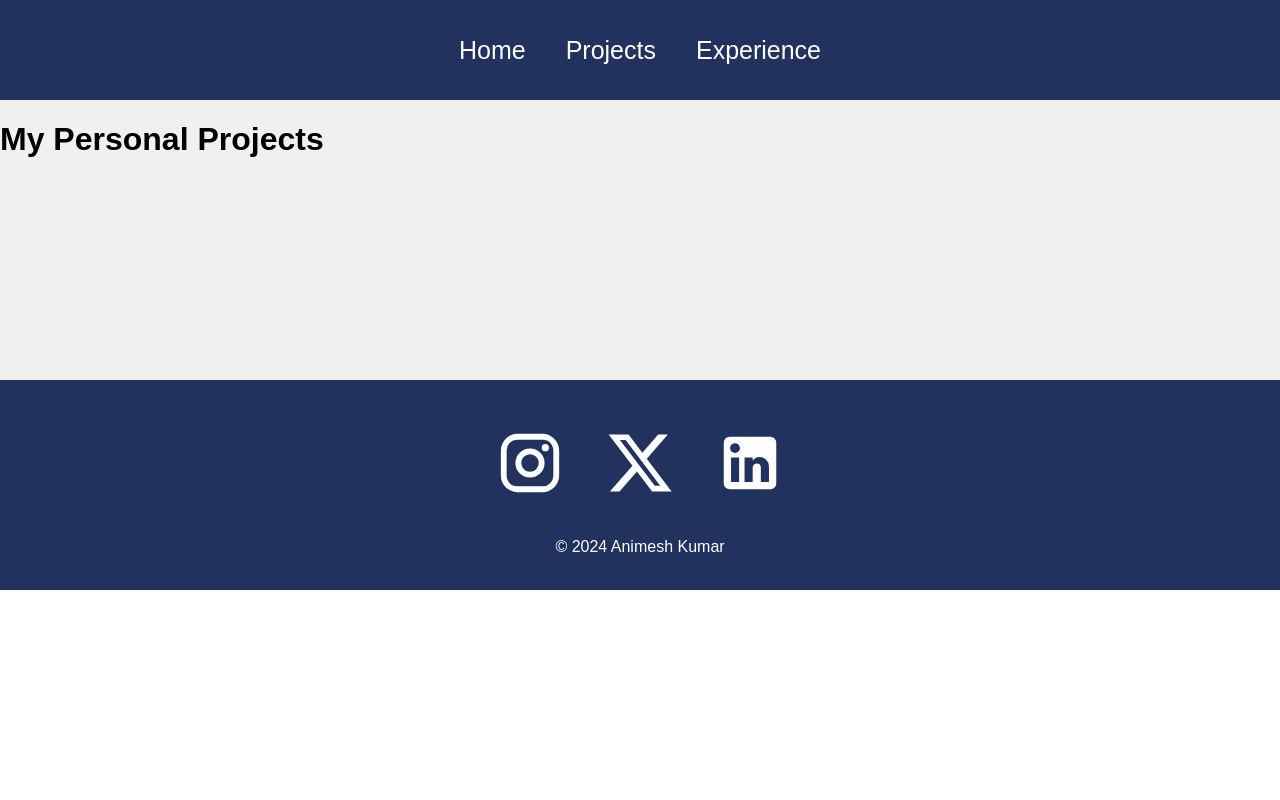
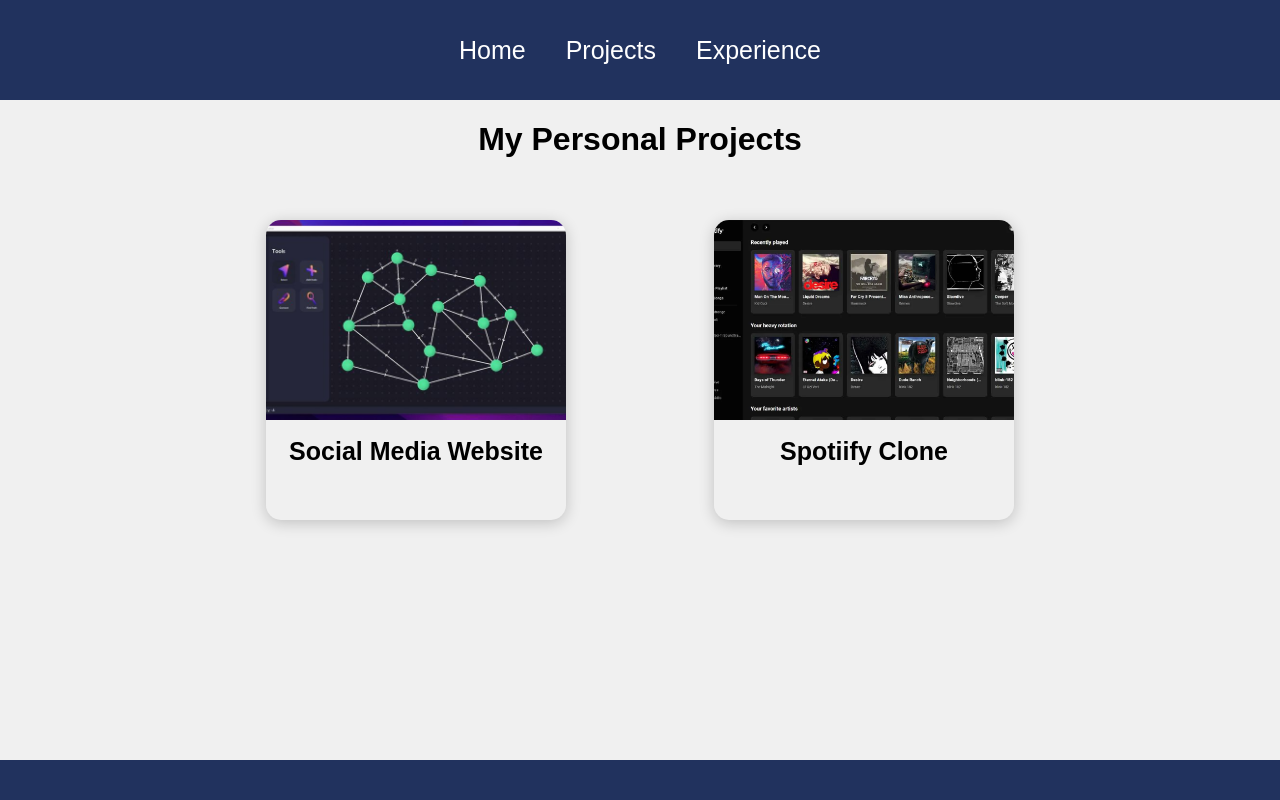
Before and after one commit to Anime31/Porfolio, a React (Create React App) app: page /projects in a window 1280 px wide. Shown: the top 800 px of the page. Built offline with nearby package versions, Linux system fonts and the light colour scheme.

Commit message:
added projects page

```diff
--- a/src/components/ProjectItem.js
+++ b/src/components/ProjectItem.js
@@ -2,9 +2,9 @@
 
 export const ProjectItem = ({ image, name}) => {
   return (
-    <div className='projetcItem'>
+    <div className='projectItem'>
         <div style={{backgroundImage: `url(${image})`}} className='bgImage' />
-        <h1> </h1>
+        <h1> {name} </h1>
     </div>
   )
 }
--- a/src/pages/Projects.js
+++ b/src/pages/Projects.js
@@ -1,14 +1,16 @@
 import React from 'react'
 import { ProjectItem } from '../components/ProjectItem';
+import Proj1 from "../assets/proj1.jpg";
+import Proj3 from "../assets/proj3.webp";
+import "../styles/Projects.css"
 
 export const Projects = () => {
   return (
     <div className='projects'>
       <h1>My Personal Projects</h1>
       <div className='projectList'>
-        {/* <ProjectItem name="Social Media Website" image={} />
-        <ProjectItem /> */}
-
+        <ProjectItem name="Social Media Website" image={Proj1} />
+        <ProjectItem name="Spotiify Clone" image={Proj3} />
       </div>
     </div>
   )
--- /dev/null
+++ b/src/styles/Projects.css
@@ -0,0 +1,74 @@
+.projects {
+    width: 100%;
+    height: auto;
+    display: flex;
+    justify-content: center;
+    align-items: center;
+    flex-direction: column;
+  }
+  .projects .projectTitle {
+    text-align: center;
+    color: #3e497a;
+    font-size: 60px;
+    font-weight: bolder;
+  }
+
+  .projectList {
+    width: 70vw;
+    height: auto;
+    display: grid;
+    grid-template-columns: 1fr 1fr 1fr;
+    place-items: center;
+  }
+
+  /* MENU ITEM STYLING */
+
+  .projectItem {
+    border-radius: 15px;
+    width: 300px;
+    height: 300px;
+    margin: 40px;
+    box-shadow: 0px 3px 15px rgba(0, 0, 0, 0.2);
+    text-align: center;
+  }
+  .projectItem:hover {
+    box-shadow: 0px 3px 15px rgba(0, 0, 0, 0.5);
+    transition: 0.3s ease-in;
+    cursor: pointer;
+  }
+
+  .projectItem .bgImage {
+    border-top-left-radius: 15px;
+    border-top-right-radius: 15px;
+    width: 100%;
+    height: 200px;
+    background-position: center;
+    background-repeat: no-repeat;
+    background-size: cover;
+  }
+
+  .projectItem h1 {
+    font-size: 25px;
+  }
+
+  @media only screen and (max-width: 1300px) {
+    .projectList {
+      grid-template-columns: 1fr 1fr;
+    }
+  }
+
+  @media only screen and (max-width: 800px) {
+    .projectList {
+      grid-template-columns: 1fr;
+    }
+  }
+
+  @media only screen and (max-width: 800px) {
+    .projectList {
+      width: 100%;
+    }
+    .projectItem {
+      width: 300px;
+      height: 300px;
+    }
+  }
```
Also changed, not shown: src/assets/proj1.jpg (added), src/assets/proj3.webp (added).
